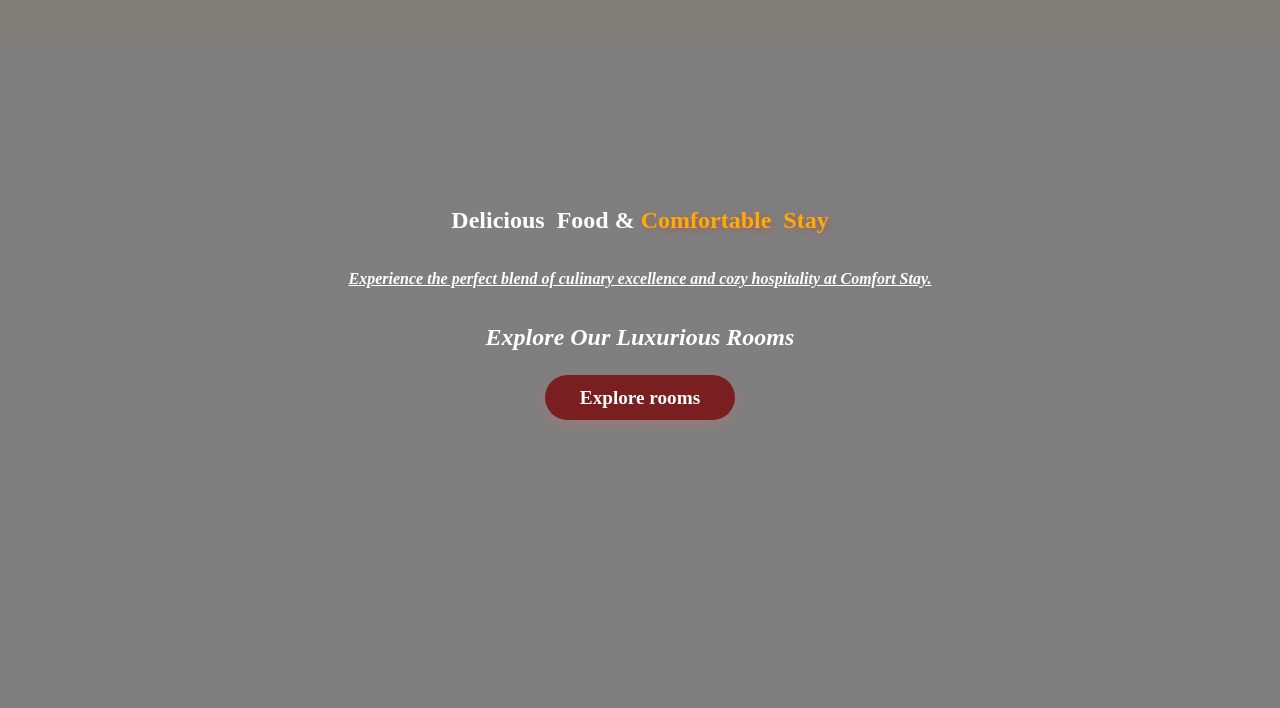
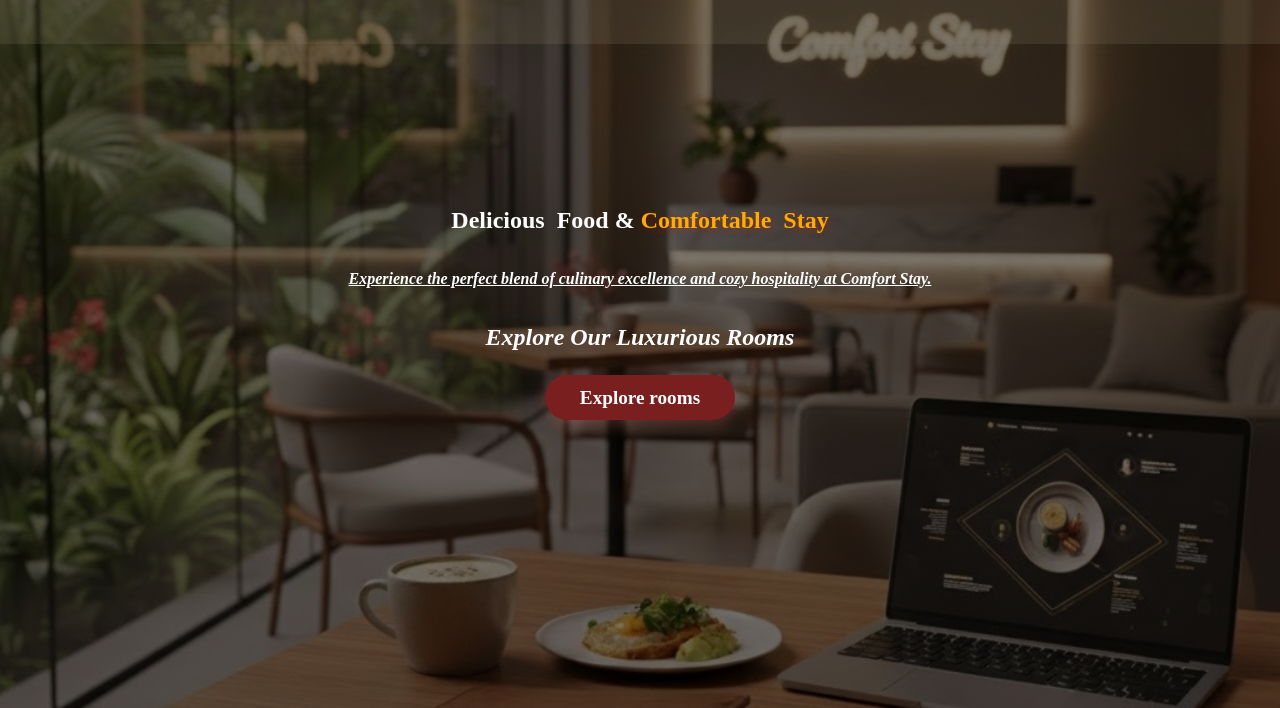
Before and after one commit to hrishikesh-2065/Restraurantweb, a plain HTML site: page index.html in a window 1280 px wide. Shown: the part 92-800 px from the top of the page. Drawn offline with Linux system fonts and the light colour scheme.

Commit message:
Update style.css

```diff
--- a/style.css
+++ b/style.css
@@ -48,7 +48,7 @@
 
 .hero {
     display: flex;
-    background: linear-gradient(rgba(0, 0, 0, 0.5), rgba(0, 0, 0, 0.5)), url("images/hero.jpg");
+    background: linear-gradient(rgba(0, 0, 0, 0.5), rgba(0, 0, 0, 0.5)), url("hero.jpg");
     background-size: cover;
     background-position: center;
     justify-content: center;
```
